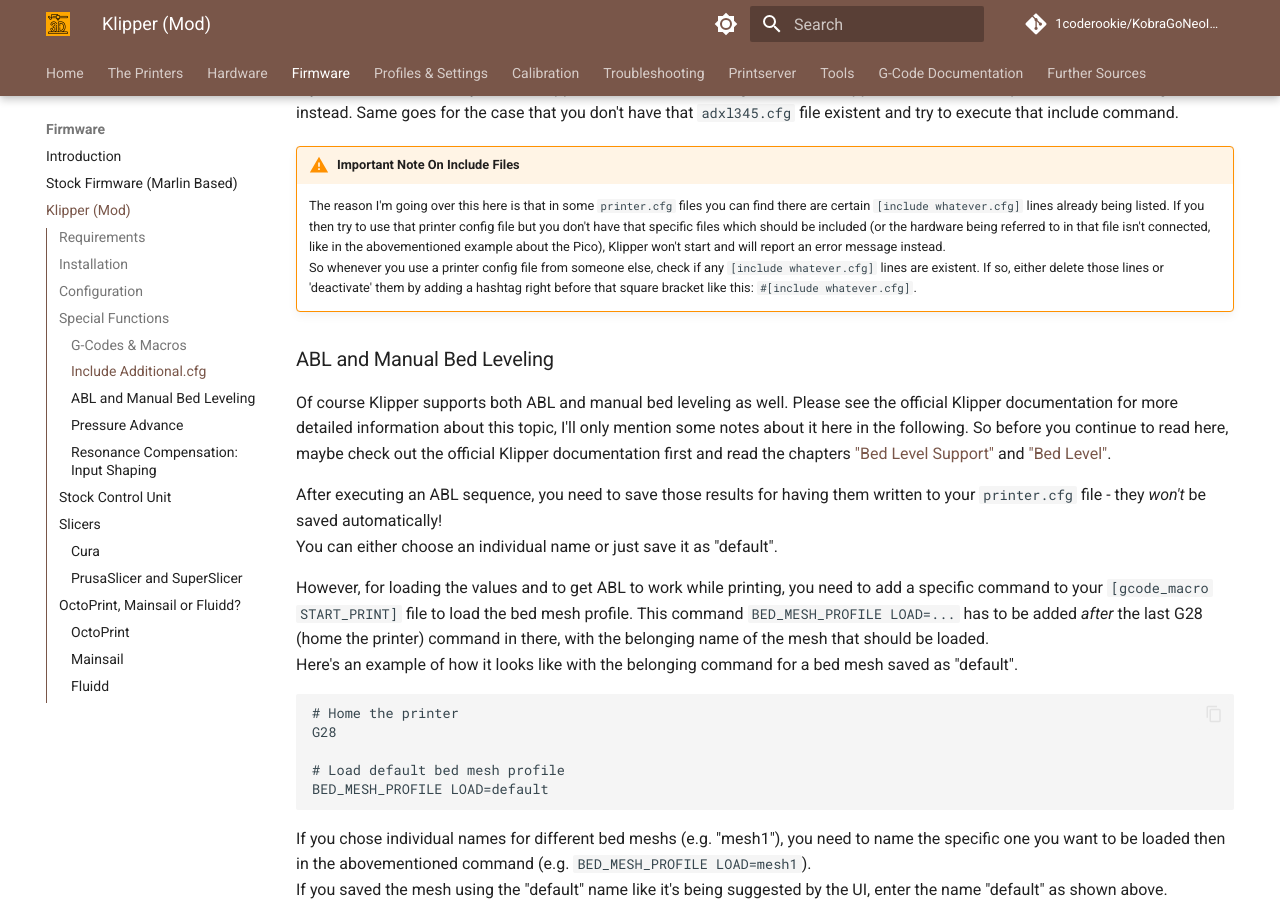
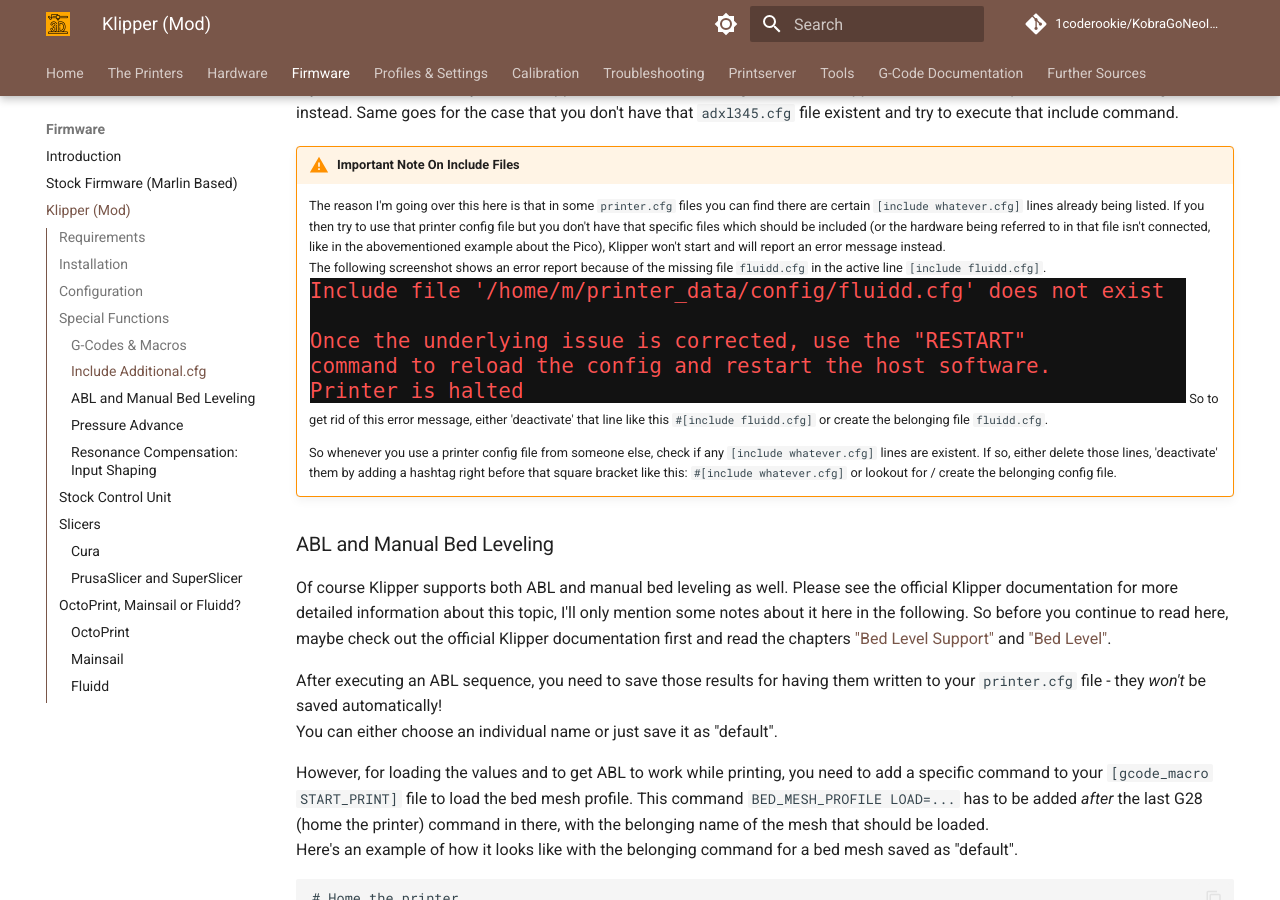
Before and after one commit to 1coderookie/KobraGoNeoInsights, an MkDocs documentation site: the page built from docs/firmware/fw_klipper.md, in a window 1280 px wide and 900 px high, scrolled down 3993 px. Built offline with MkDocs 1.6.1 and Material for MkDocs 9.7.7, drawn with Linux system fonts in a browser that asks for light colours; comment, search, counter and statistics services are not loaded.

Commit message:
Update fw_klipper.md

```diff
--- a/docs/firmware/fw_klipper.md
+++ b/docs/firmware/fw_klipper.md
@@ -132,7 +132,11 @@
 !!! warning "Important Note On Include Files"
 
     The reason I'm going over this here is that in some `printer.cfg` files you can find there are certain `[include whatever.cfg]` lines already being listed. If you then try to use that printer config file but you don't have that specific files which should be included (or the hardware being referred to in that file isn't connected, like in the abovementioned example about the Pico), Klipper won't start and will report an error message instead.
-    So whenever you use a printer config file from someone else, check if any `[include whatever.cfg]` lines are existent. If so, either delete those lines or 'deactivate' them by adding a hashtag right before that square bracket like this: `#[include whatever.cfg]`.
+    The following screenshot shows an error report because of the missing file `fluidd.cfg` in the active line `[include fluidd.cfg]`.
+    ![Missing include file](../assets/images/fw_klipper_include-missing.png)
+    So to get rid of this error message, either 'deactivate' that line like this `#[include fluidd.cfg]` or create the belonging file `fluidd.cfg`.
+
+    So whenever you use a printer config file from someone else, check if any `[include whatever.cfg]` lines are existent. If so, either delete those lines, 'deactivate' them by adding a hashtag right before that square bracket like this: `#[include whatever.cfg]` or lookout for / create the belonging config file.
 
 
 
```
